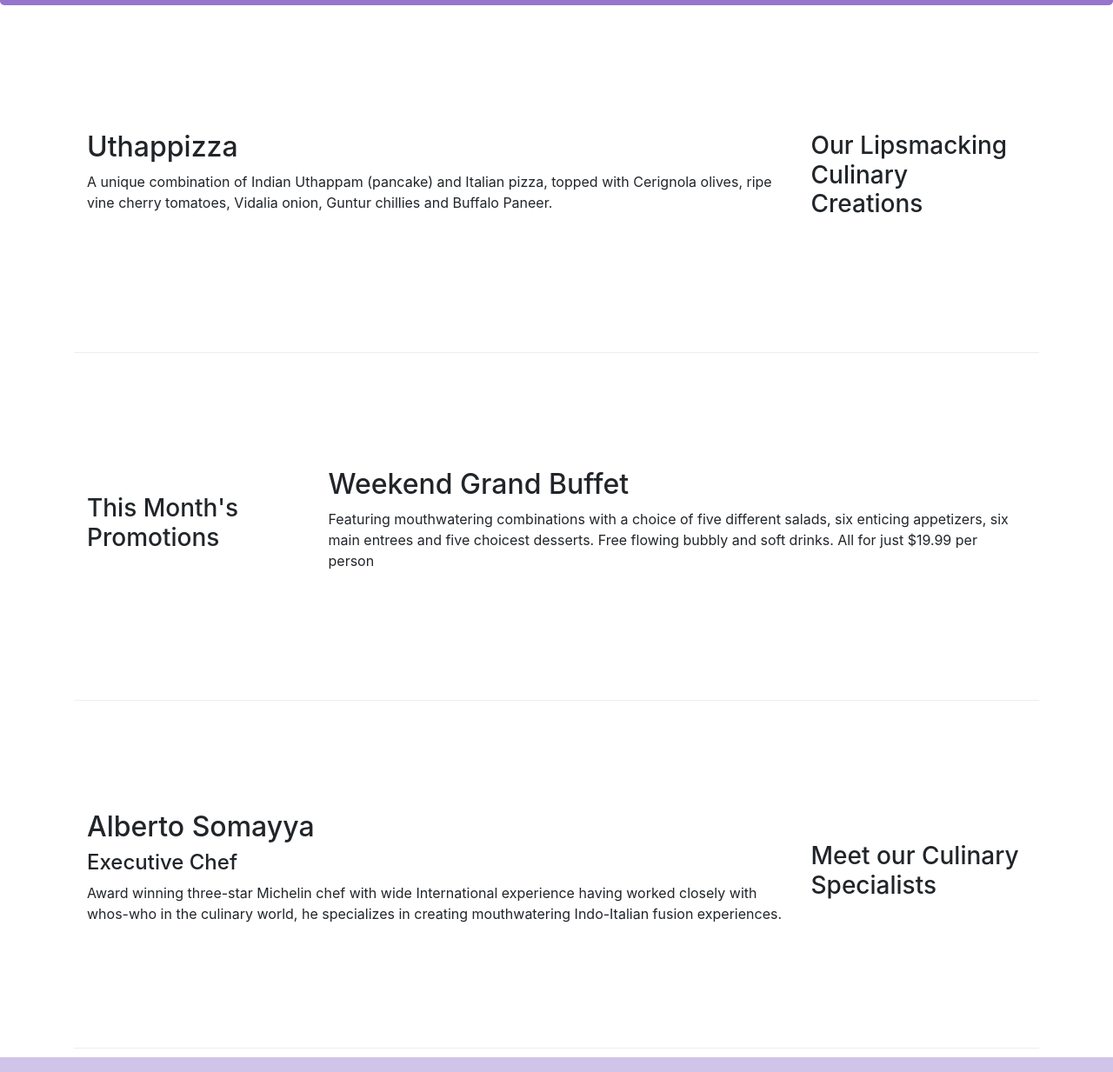
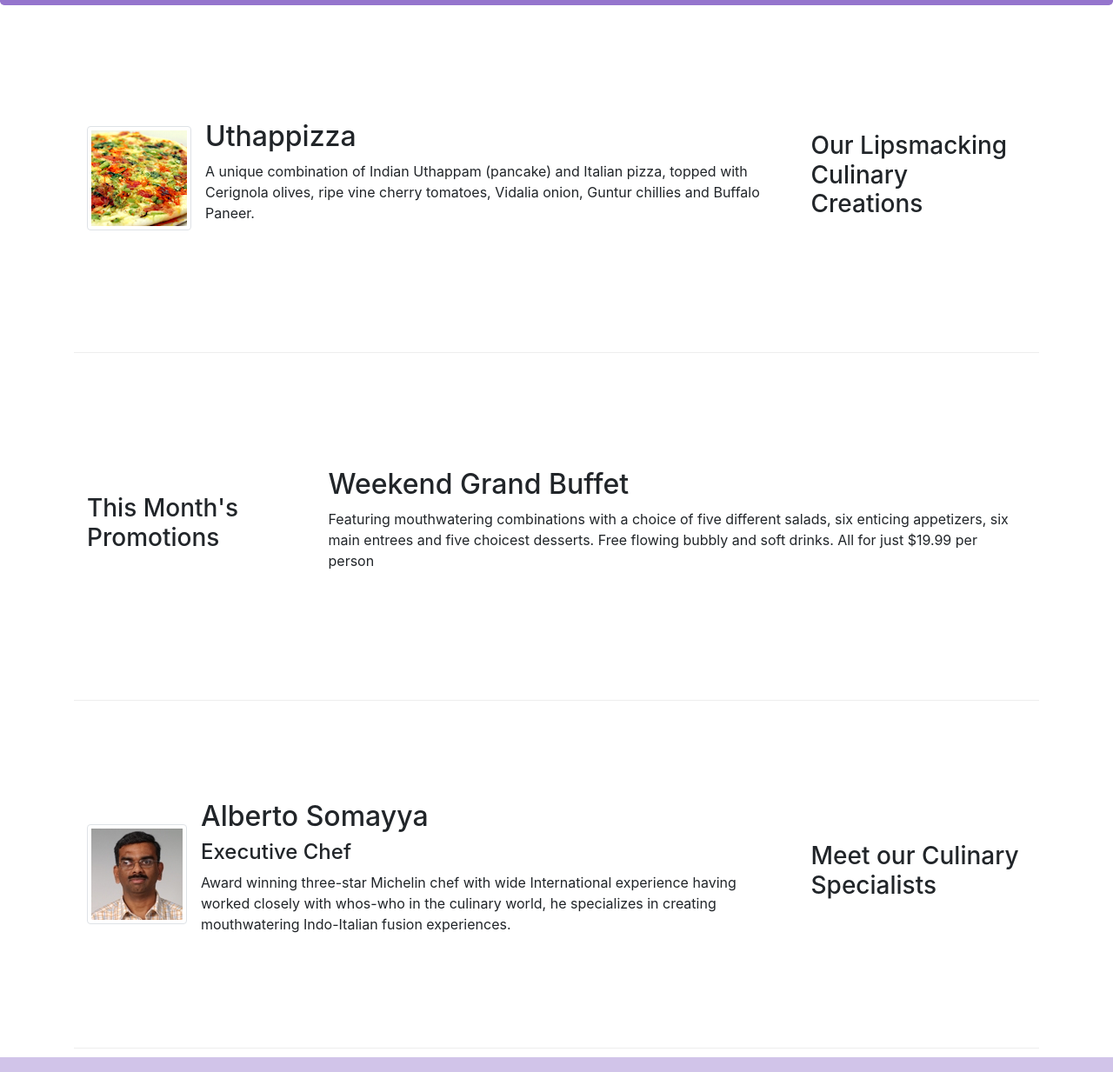
Before and after one commit to lucassf/WEB-Full-Stack-Course, a website: page index.html in a window 1280 px wide. Shown: the part 278-1511 px from the top of the page at 87% size. Drawn offline with nearby package versions, Linux system fonts and the light colour scheme.

Commit message:
Added media images to index

```diff
--- a/index.html
+++ b/index.html
@@ -32,7 +32,8 @@
                             About</a></li>
                     <li class="nav-item"><a class="nav-link" href="#"><span class="fa fa-list fa-lg"></span> Menu</a>
                     </li>
-                    <li class="nav-item"><a class="nav-link" href="contactus.html"><span class="fa fa-address-card fa-lg"></span>
+                    <li class="nav-item"><a class="nav-link" href="contactus.html"><span
+                                class="fa fa-address-card fa-lg"></span>
                             Contact</a></li>
                 </ul>
             </div>
@@ -60,9 +61,15 @@
                 <h3>Our Lipsmacking Culinary Creations</h3>
             </div>
             <div class="col col-sm order-sm-first col-md">
-                <h2>Uthappizza</h2>
-                <p>A unique combination of Indian Uthappam (pancake) and Italian pizza, topped with Cerignola olives,
-                    ripe vine cherry tomatoes, Vidalia onion, Guntur chillies and Buffalo Paneer.</p>
+                <div class="media">
+                    <img class="d-flex mr-3 img-thumbnail align-self-center" src="img/uthappizza.png" alt="uthapizza">
+                    <div class="media-body">
+                        <h2 class="mt-0">Uthappizza</h2>
+                        <p class="d-none d-sm-block">A unique combination of Indian Uthappam (pancake) and Italian
+                            pizza, topped with Cerignola olives, ripe vine cherry tomatoes, Vidalia onion, Guntur
+                            chillies and Buffalo Paneer.</p>
+                    </div>
+                </div>
             </div>
         </div>
 
@@ -84,11 +91,17 @@
                 <h3>Meet our Culinary Specialists</h3>
             </div>
             <div class="col col-sm order-sm-first col-md">
-                <h2>Alberto Somayya</h2>
-                <h4>Executive Chef</h4>
-                <p>Award winning three-star Michelin chef with wide International experience having worked closely with
-                    whos-who in the culinary world, he specializes in creating mouthwatering Indo-Italian fusion
-                    experiences. </p>
+                <div class="media">
+                    <img class="d-flex mr-3 img-thumbnail align-self-center" src="img/alberto.png" alt="alberto">
+                    <div class="media-body">
+                        <h2>Alberto Somayya</h2>
+                        <h4>Executive Chef</h4>
+                        <p class="d-none d-sm-block">Award winning three-star Michelin chef with wide International
+                            experience having worked closely with whos-who in the culinary world, he specializes in
+                            creating mouthwatering Indo-Italian fusion experiences. </p>
+                    </div>
+                </div>
+
             </div>
         </div>
     </div>
@@ -113,16 +126,22 @@
                         HONG KONG<br>
                         <i class="fa fa-phone fa-lg"></i>Tel.: +852 1234 5678<br>
                         <i class="fa fa-fax fa-lg"></i>Fax: +852 8765 4321<br>
-                        <i class="fa fa-envelope fa-lg"></i>Email: <a href="mailto:confusion@food.net">confusion@food.net</a>
+                        <i class="fa fa-envelope fa-lg"></i>Email: <a
+                            href="mailto:confusion@food.net">confusion@food.net</a>
                     </address>
                 </div>
                 <div class="col-12 col-sm-4 align-self-center">
                     <div class="text-right">
-                        <a class="btn btn-social-icon btn-google" href="http://google.com/+"><i class="fa fa-google fa-lg"></i></a>
-                        <a class="btn btn-social-icon btn-facebook" href="http://www.facebook.com/profile.php?id="><i class="fa fa-facebook fa-lg"></i></a>
-                        <a class="btn btn-social-icon btn-linkedin" href="http://www.linkedin.com/in/"><i class="fa fa-linkedin fa-lg"></i></a>
-                        <a class="btn btn-social-icon btn-twitter" href="http://twitter.com/"><i class="fa fa-twitter fa-lg"></i></a>
-                        <a class="btn btn-social-icon btn-google" href="http://youtube.com/"><i class="fa fa-youtube fa-lg"></i></a>
+                        <a class="btn btn-social-icon btn-google" href="http://google.com/+"><i
+                                class="fa fa-google fa-lg"></i></a>
+                        <a class="btn btn-social-icon btn-facebook" href="http://www.facebook.com/profile.php?id="><i
+                                class="fa fa-facebook fa-lg"></i></a>
+                        <a class="btn btn-social-icon btn-linkedin" href="http://www.linkedin.com/in/"><i
+                                class="fa fa-linkedin fa-lg"></i></a>
+                        <a class="btn btn-social-icon btn-twitter" href="http://twitter.com/"><i
+                                class="fa fa-twitter fa-lg"></i></a>
+                        <a class="btn btn-social-icon btn-google" href="http://youtube.com/"><i
+                                class="fa fa-youtube fa-lg"></i></a>
                         <a class="btn btn-social-icon" href="mailto:"><i class="fa fa-envelope-o fa-lg"></i></a>
                     </div>
                 </div>
```
